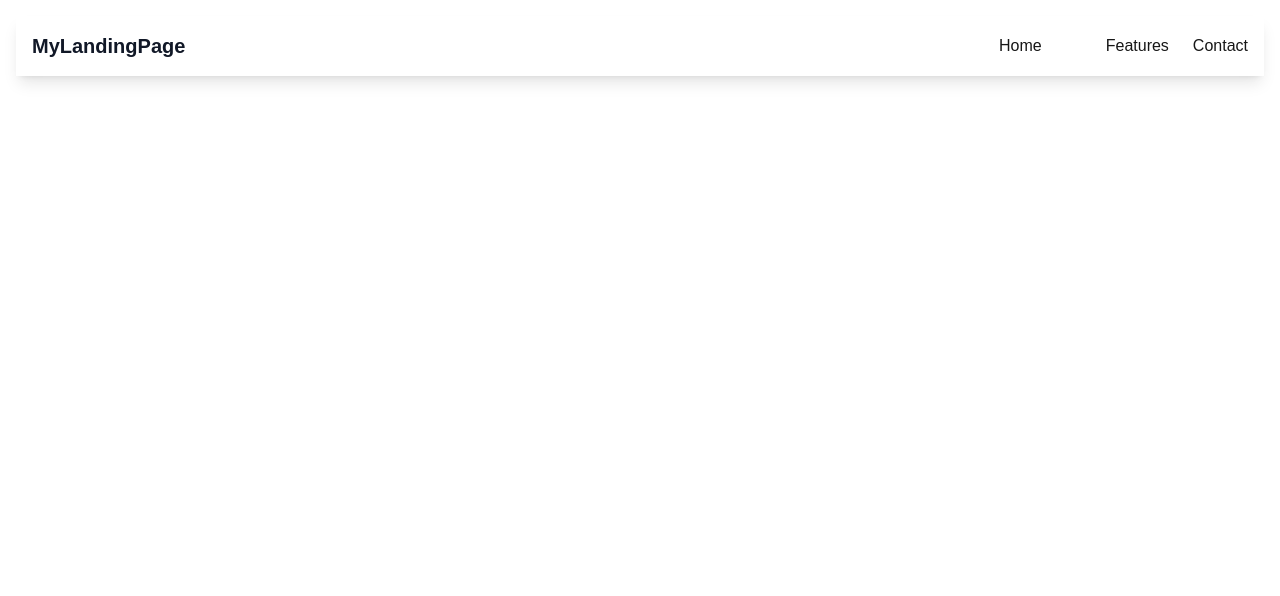
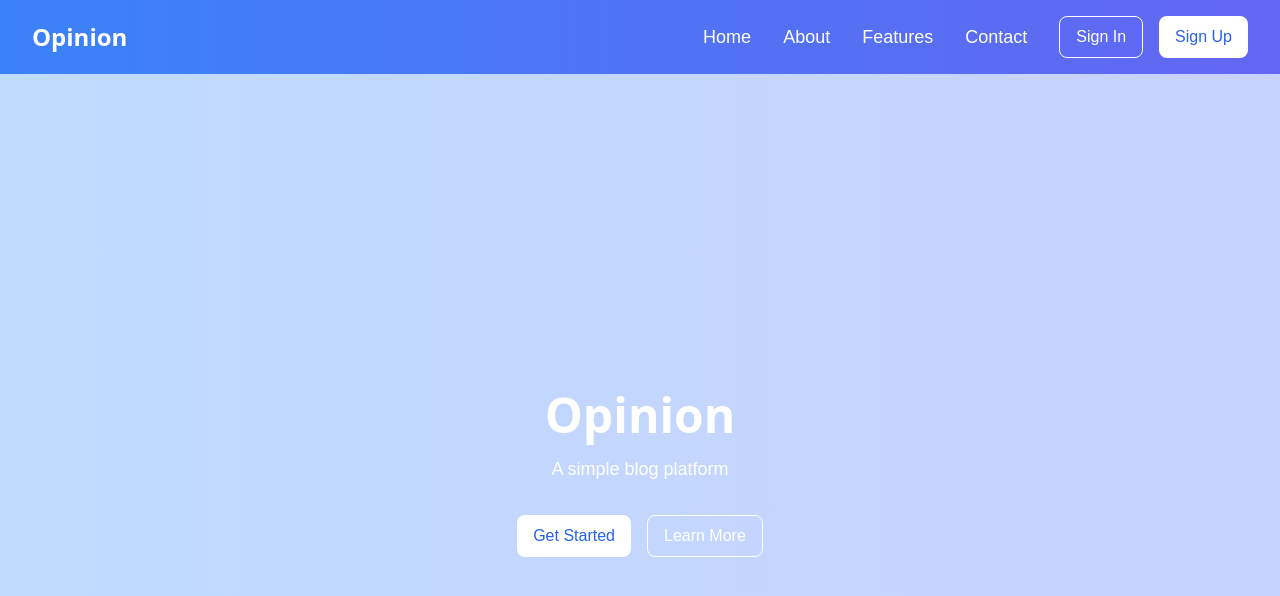
Before and after one commit to Elisha-Kiplangat/Opinion-app-frontend, a Next.js app: page / in a window 1280 px wide. Shown: the top 596 px of the page. Built offline with nearby package versions, Linux system fonts and the light colour scheme.

Commit message:
homepage sections

```diff
--- /dev/null
+++ b/src/app/components/HeroSection.tsx
@@ -0,0 +1,26 @@
+import React from 'react'
+
+const HeroSection = () => {
+  return (
+    <div>
+        <section className="bg-gradient-to-r from-blue-200 to-indigo-200 h-screen flex flex-col justify-center items-center">
+            <div className="text-white font-extrabold text-5xl font-sans">
+            Opinion
+            </div>
+            <div className="text-white font-medium text-lg mt-4">
+            A simple blog platform
+            </div>
+            <div className="flex space-x-4 mt-8">
+            <button className="bg-white text-blue-600 px-4 py-2 rounded-lg hover:bg-blue-700 hover:text-white transition duration-300">
+                Get Started
+            </button>
+            <button className="bg-transparent border border-white text-white px-4 py-2 rounded-lg hover:bg-white hover:text-blue-600 transition duration-300">
+                Learn More
+            </button>
+            </div>
+        </section>
+    </div>
+  )
+}
+
+export default HeroSection
--- a/src/app/components/Navbar.tsx
+++ b/src/app/components/Navbar.tsx
@@ -1,21 +1,44 @@
-import Link from 'next/link'
-import React from 'react'
+import Link from 'next/link';
+import React from 'react';
 
 const Navbar = () => {
   return (
-    <nav className="bg-white shadow-lg p-4">
-      <div className="container mx-auto flex justify-between items-center">
-        <div className="text-xl font-bold text-gray-900">
-          MyLandingPage
+    <nav className="bg-gradient-to-r from-blue-500 to-indigo-500 px-8 py-4 w-full shadow-md">
+      <div className="mx-auto flex flex-row justify-between items-center max-w-7xl">
+
+        <div className="text-2xl font-extrabold text-white font-sans">
+          Opinion
         </div>
-        <ul className="flex space-x-6">
-          <li><Link href="#home" className="hover:bg-blue-500 p-10">Home</Link></li>
-          <li><Link href="#features" className="hover:text-blue-500">Features</Link></li>
-          <li><Link href="#contact" className="hover:text-blue-500">Contact</Link></li>
-        </ul>
+
+        <div className="flex space-x-8 items-center">
+          <ul className="flex space-x-8 text-white font-medium text-lg">
+            <li>
+              <Link href="#home" className="hover:text-gray-300 transition duration-300">Home</Link>
+            </li>
+            <li>
+              <Link href="#about" className="hover:text-gray-300 transition duration-300">About</Link>
+            </li>
+            <li>
+              <Link href="#features" className="hover:text-gray-300 transition duration-300">Features</Link>
+            </li>
+            <li>
+              <Link href="#contact" className="hover:text-gray-300 transition duration-300">Contact</Link>
+            </li>
+          </ul>
+
+          {/* Buttons */}
+          <div className="flex space-x-4">
+            <button className="bg-transparent border border-white text-white px-4 py-2 rounded-lg hover:bg-white hover:text-blue-600 transition duration-300">
+              Sign In
+            </button>
+            <button className="bg-white text-blue-600 px-4 py-2 rounded-lg hover:bg-blue-700 hover:text-white transition duration-300">
+              Sign Up
+            </button>
+          </div>
+        </div>
       </div>
     </nav>
-  )
-}
+  );
+};
 
-export default Navbar
+export default Navbar;
--- a/src/app/globals.css
+++ b/src/app/globals.css
@@ -18,5 +18,5 @@ body {
   color: var(--foreground);
   background: var(--background);
   font-family: Arial, Helvetica, sans-serif;
-  padding: 1rem;
+  /* padding: 1rem; */
 }
--- a/src/app/page.tsx
+++ b/src/app/page.tsx
@@ -1,3 +1,4 @@
+import HeroSection from "./components/HeroSection";
 import Navbar from "./components/Navbar";
 
 
@@ -5,6 +6,7 @@ export default function Home() {
   return (
     <>
       <Navbar />
+      <HeroSection />
     </>
   );
 }
```
